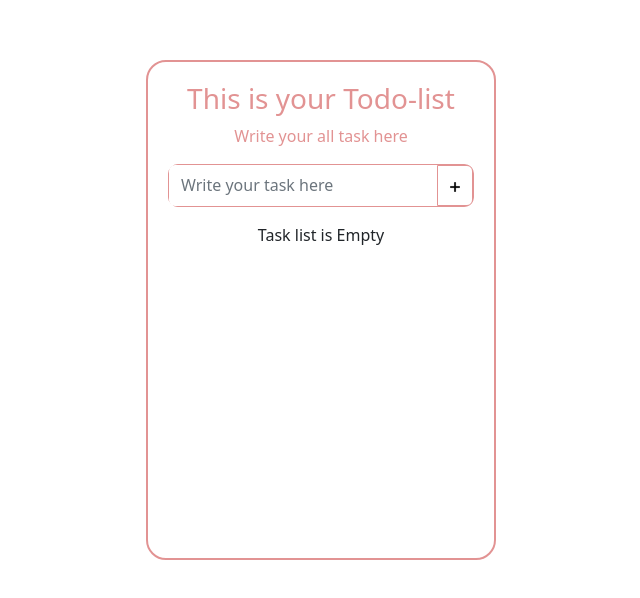
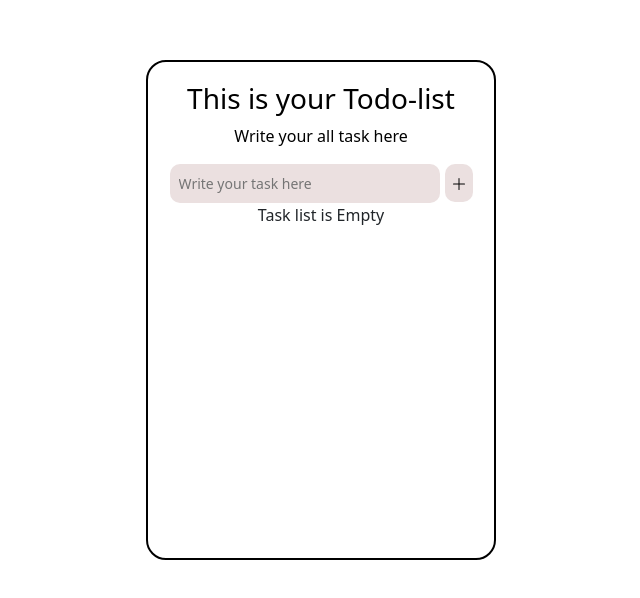
Before and after one commit to hangingPandaReact/anuj_todo2, a React (Create React App) app: page / in a window 1280 px wide. Shown: the top 598 px of the page, without its empty margins (319-959 px from the left). Built offline with nearby package versions, Linux system fonts and the light colour scheme.

Commit message:
design update

```diff
--- a/package.json
+++ b/package.json
@@ -10,6 +10,7 @@
     "react": "^18.2.0",
     "react-bootstrap": "^2.7.0",
     "react-dom": "^18.2.0",
+    "react-icons": "^4.7.1",
     "react-scripts": "5.0.1",
     "web-vitals": "^2.1.4"
   },
--- a/src/Components/Todolist.jsx
+++ b/src/Components/Todolist.jsx
@@ -3,11 +3,17 @@ import Button from "react-bootstrap/Button";
 import Form from "react-bootstrap/Form";
 import InputGroup from "react-bootstrap/InputGroup";
 import addicon from "../add.png";
+import { BsFillArchiveFill } from "react-icons/bs";
+import { BsFillPencilFill } from "react-icons/bs";
 import { useState } from "react";
 import { Alert } from "bootstrap";
+import { BsPlusLg } from "react-icons/bs";
+
 export function Todo() {
   const [todo, setTodo] = useState("");
   const [todoslist, settodoslist] = useState([]);
+
+  console.log(todoslist, "todoslist");
 
   const handleinput = (e) => {
     setTodo(e.target.value);
@@ -17,52 +23,61 @@ export function Todo() {
 
   const addTodo = () => {
     console.log(todo, "todo");
-    if (todo == "") alert("this is empty");
+    if (todo === "") alert("this is empty");
     else {
       settodoslist([...todoslist, todo]);
     }
     setTodo("");
   };
 
+  const deletTodo = (index) => {
+    const newTodos = todoslist.filter((todo) => {
+      return todo !== text;
+    });
+    settodoslist(newTodos);
+  };
+
   return (
     <>
-      <InputGroup className="mb-3 input-class">
-        <Form.Control
-          placeholder="Write your task here"
-          aria-label="todo"
-          aria-describedby="basic-addon2"
-          type="text"
-          namer="todo"
-          value={todo}
-          onChange={(e) => handleinput(e)}
-        />
-        <Button variant="outline-secondary" id="add-btn" onClick={addTodo}>
-          <img
-            src={addicon}
-            alt="add-icon"
-            width="10px"
-            height="10px"
-            className="addpngbtn"
-          ></img>
-        </Button>
-      </InputGroup>
+      <input
+        className="input-txt"
+        type="test"
+        placeholder="Write your task here"
+        namer="todo"
+        value={todo}
+        onChange={(e) => handleinput(e)}
+      />
+      <button id="add-btn" onClick={addTodo}>
+        <BsPlusLg />
+      </button>
 
       {todoslist?.length > 0 ? (
         <ul className="todo-list">
           {todoslist.map((text, index) => (
             <div className="todo">
+              <input type="checkbox" className="custom-checkbox" />
               <div className="txt">
                 <li className="listitem" key={index}>
                   {text}
                 </li>
               </div>
               <div className="btnd">
-                <button className="btnn edit-btn">Edit</button>
-                <button className="btnn del-btn" id="del-btn">
-                  Delete
+                <button className="edit-bt ">
+                  <BsFillPencilFill />
+                </button>
+                <button
+                  className="del-btn"
+                  id="del-btn"
+                  onClick={(index) => {
+                    deleteTodo(index);
+                  }}
+                >
+                  <BsFillArchiveFill />
                 </button>
               </div>
+
             </div>
+
           ))}
         </ul>
       ) : (
--- a/src/index.css
+++ b/src/index.css
@@ -12,7 +12,7 @@ code {
     monospace;
 }
 .box {
-  border: 2px solid rgb(226, 147, 147);
+  border: 2px solid black;
   height: 500px;
   width: 350px;
   max-width: 600px;
@@ -22,40 +22,40 @@ code {
   border-radius: 20px;
 }
 .header {
-  /* background-color: rgb(226, 147, 147); */
   border-radius: 20px;
-  color: rgb(226, 147, 147);
+  color: black;
 }
+.add-btn :hover {
+  background-color: white;
+}
+
 .input-class {
-  background-color: rgb(226, 147, 147);
+  background-color: black;
   color: white;
   border-radius: 10px;
-  border: 1px solid rgb(226, 147, 147) !important ;
+  border: 1px solid black !important ;
 }
 .form-control {
-  border: none !important;
+  border: 2px solid black !important;
 }
 .form-control:focus {
   box-shadow: none !important;
 }
 .input-group .btn {
-  color: rgb(226, 147, 147);
+  color: black;
   background-color: white;
-  --bs-btn-border-color: rgb(226, 147, 147);
   font-size: large;
+  border: 2px solid black;
 }
 .input-group .btn:hover {
-  color: white;
-  background-color: rgb(226, 147, 147);
-  --bs-btn-border-color: rgb(226, 147, 147);
+  background-color: white !important;
 }
 .listitem {
   list-style: none;
   text-align: left;
-  border: 1px solid pink;
   display: inline-block;
   width: 100%;
-  height: 30px;
+  margin-left: 5px;
 }
 .todo-list {
   padding: 0px;
@@ -63,6 +63,8 @@ code {
 .todo {
   display: flex;
   width: 100%;
+  align-items: center;
+  margin-top: 10px;
 }
 .btnd {
   display: flex;
@@ -74,11 +76,33 @@ code {
 }
 .btnn {
   background-color: white;
-  color: pink;
-  border: 2px solid;
+  color: black;
+  border: transparent;
 }
-#del-btn:hover {
-  background-color: red;
-  color: white;
-  border: 2px solid red;
+
+.edit-bt {
+  border: transparent;
+  margin-right: 10px;
+  background-color: transparent;
 }
+.del-btn {
+  border: transparent;
+  background-color: transparent;
+  color: red;
+}
+
+.input-txt {
+  border: none;
+  background: #ebe0e0;
+  padding: 9px;
+  border-radius: 10px;
+  width: 270px;
+  font-size: 14px;
+}
+#add-btn {
+  background-color: #ebe0e0;
+  border: none;
+  height: 38px;
+  margin-left: 5px;
+  border-radius: 10px;
+}
```
Also changed, not shown: 1 other file (tests, documents, lock files or other folders).
